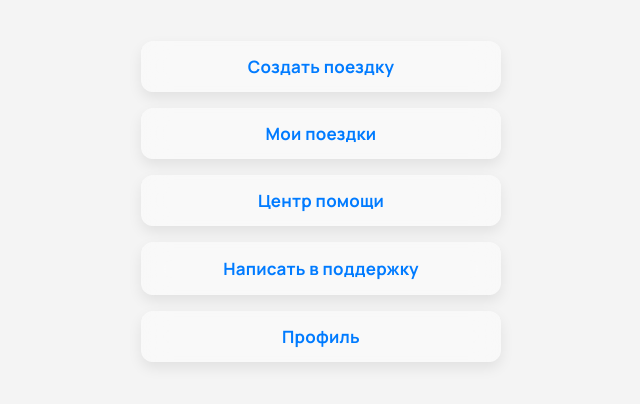
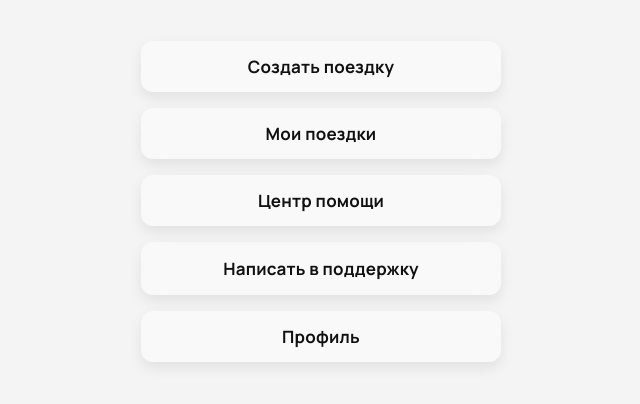
Before and after one commit to ragshata/frontend-carshare, a Vue app: page /driver in a window 1280 px wide. Shown: the part 326-730 px from the top of the page, without its empty margins (319-959 px from the left). Built offline with nearby package versions, Linux system fonts and the light colour scheme.

Commit message:
free panel port

```diff
--- a/src/pages/DriverScreen.vue
+++ b/src/pages/DriverScreen.vue
@@ -40,7 +40,6 @@ function go(path: string) {
 </script>
 
 <style scoped>
-/* Подключаем аккуратный геометричный шрифт с хорошей читабельностью */
 @import url('https://fonts.googleapis.com/css2?family=Manrope:wght@600;700&display=swap');
 
 .driver-screen {
@@ -91,14 +90,14 @@ function go(path: string) {
 .btn {
   padding: 14px;
   font-size: 17px;
-  font-weight: 700; /* делаем чуть жирнее */
+  font-weight: 700;
   font-family: 'Manrope', system-ui, -apple-system, 'Segoe UI', Roboto, 'Helvetica Neue', Arial, 'Noto Sans', 'Apple Color Emoji', 'Segoe UI Emoji';
-  letter-spacing: 0.2px; /* чутка воздуха между буквами */
+  letter-spacing: 0.2px;
   border: none;
   border-radius: 12px;
   width: 100%;
   background: rgba(255, 255, 255, 0.45);
-  color: #007bff;
+  color: #111; /* чёрный текст */
   backdrop-filter: blur(14px);
   -webkit-backdrop-filter: blur(14px);
   box-shadow: 0 6px 14px rgba(0, 0, 0, 0.08);
@@ -115,7 +114,7 @@ function go(path: string) {
 
 .btn-access {
   background: #ff9800;
-  color: white;
+  color: #fff;
 }
 .btn-access:active {
   background: #fb8c00;
```
